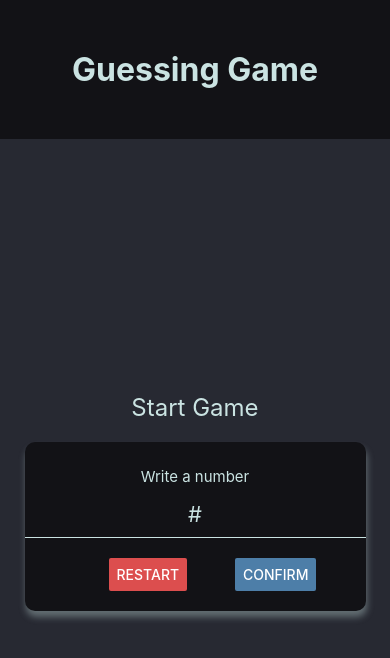
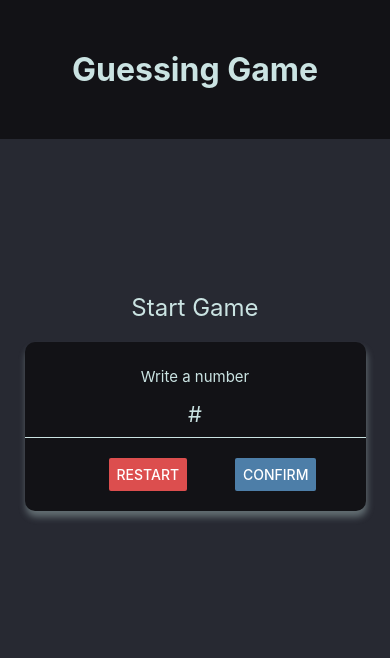
Before and after one commit to Thayrov/GuessingGame, a React Native app: screen / in a window 390 px wide. Shown: the top 658 px of the page. Built offline with nearby package versions, Linux system fonts and the light colour scheme.

Commit message:
add feature to limit the input in StartGame to only numbers; and to put the keyboard away if needed

```diff
--- a/src/screens/start-game/index.jsx
+++ b/src/screens/start-game/index.jsx
@@ -1,29 +1,36 @@
-import {Button, Text, TextInput, View} from "react-native";
+import {Button, Keyboard, Text, TextInput, TouchableWithoutFeedback, View} from "react-native";
+import React, {useState} from "react";
 
 import { Card } from "../../components";
-import React from "react";
 import { colors } from "../../constants";
 import {styles} from './styles'
 
 export const StartGame = () => {
+    const [enteredValue, setEnteredValue] = useState('');
+    const OnHandlerChange = (text) => {
+        setEnteredValue(text.replace(/[^0-9]/g,''))
+    }
     return(
+    <TouchableWithoutFeedback onPress={()=>{Keyboard.dismiss()}}>
         <View style={styles.container}>
             <Text style={styles.title} >Start Game</Text>
             <Card style={styles.inputContainer}>
                 <Text style={styles.label} >Write a number</Text>
                 <TextInput
+                value={enteredValue}
                 keyboardType="numeric"
                 style={styles.input}
                 placeholder='#'
                 placeholderTextColor={colors.TextColor}
+                onChangeText={OnHandlerChange}
                 />
             <View style={styles.buttonContainer}>
                 <Button title="Restart" onPress={()=>null} color={colors.WarningColor}/>
                 <Button title="Confirm" onPress={()=>null} color={colors.SecondaryColor}/>
             </View>
             </Card>
-
         </View>
+    </TouchableWithoutFeedback>
     );
 }
 
--- a/src/screens/start-game/styles.js
+++ b/src/screens/start-game/styles.js
@@ -7,6 +7,7 @@ export const styles = StyleSheet.create({
 		justifyContent: 'center',
 		alignItems: 'center',
 		backgroundColor: colors.BGColor,
+		paddingBottom: 200,
 	},
 	title: {
 		fontSize: 24,
```
